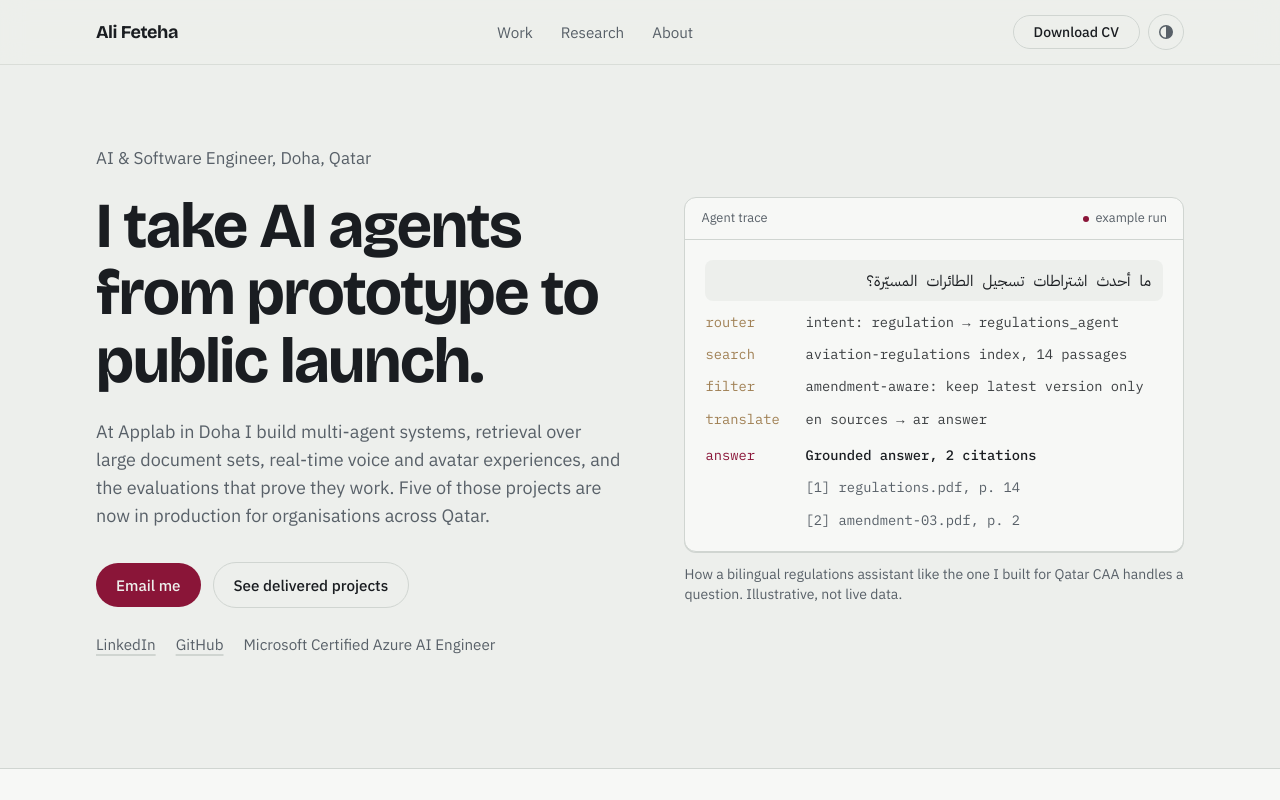
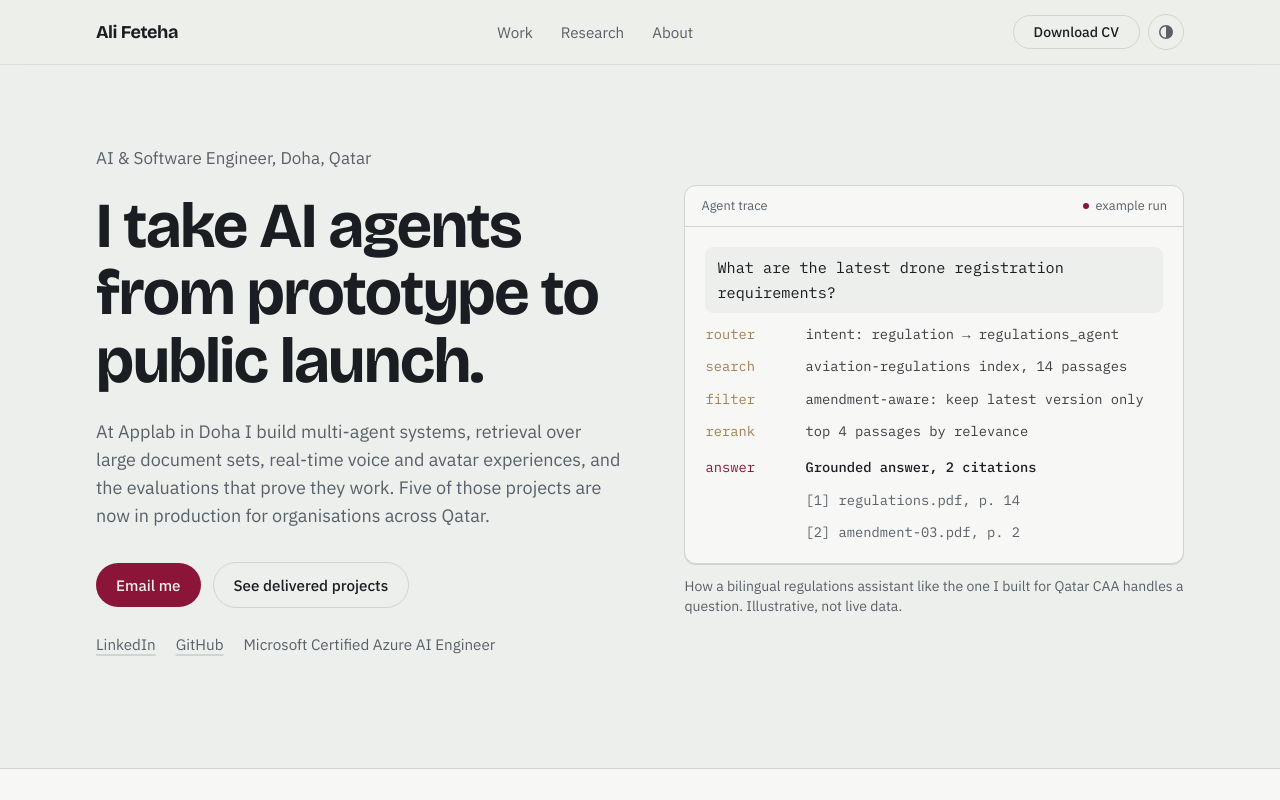
Before and after one commit to AliFeteha/AliFeteha.github.io, a Next.js app: page / in a window 1280 px wide. Shown: the top 800 px of the page. Built offline with nearby package versions, Linux system fonts and the light colour scheme.

Commit message:
Agent trace: English example question

```diff
--- a/components/AgentTrace.tsx
+++ b/components/AgentTrace.tsx
@@ -1,11 +1,11 @@
 type Line = { kind: "user" | "step" | "answer" | "cite"; tag?: string; text: string; dir?: "rtl" };
 
 const lines: Line[] = [
-  { kind: "user", text: "ما أحدث اشتراطات تسجيل الطائرات المسيّرة؟", dir: "rtl" },
+  { kind: "user", text: "What are the latest drone registration requirements?" },
   { kind: "step", tag: "router", text: "intent: regulation → regulations_agent" },
   { kind: "step", tag: "search", text: "aviation-regulations index, 14 passages" },
   { kind: "step", tag: "filter", text: "amendment-aware: keep latest version only" },
-  { kind: "step", tag: "translate", text: "en sources → ar answer" },
+  { kind: "step", tag: "rerank", text: "top 4 passages by relevance" },
   { kind: "answer", text: "Grounded answer, 2 citations" },
   { kind: "cite", text: "[1] regulations.pdf, p. 14" },
   { kind: "cite", text: "[2] amendment-03.pdf, p. 2" },
@@ -26,7 +26,7 @@ export default function AgentTrace() {
           {lines.map((l, i) => (
             <li key={i} className="trace-line" style={{ ["--i" as string]: i }}>
               {l.kind === "user" && (
-                <p dir={l.dir} className="rounded-lg bg-bg px-3 py-2 text-right text-[0.95rem] text-ink">
+                <p dir={l.dir} className="rounded-lg bg-bg px-3 py-2 text-[0.95rem] text-ink">
                   {l.text}
                 </p>
               )}
```
